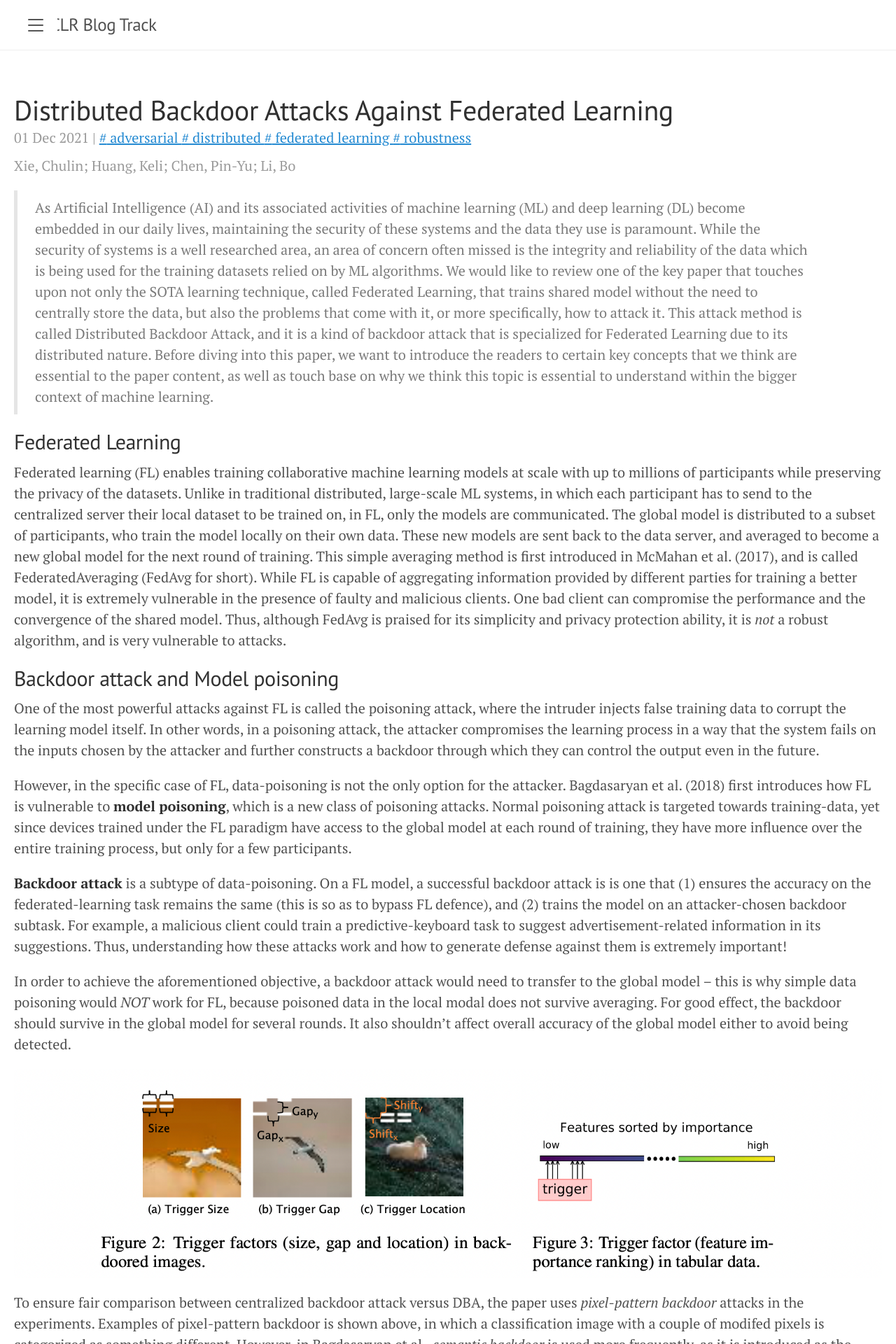
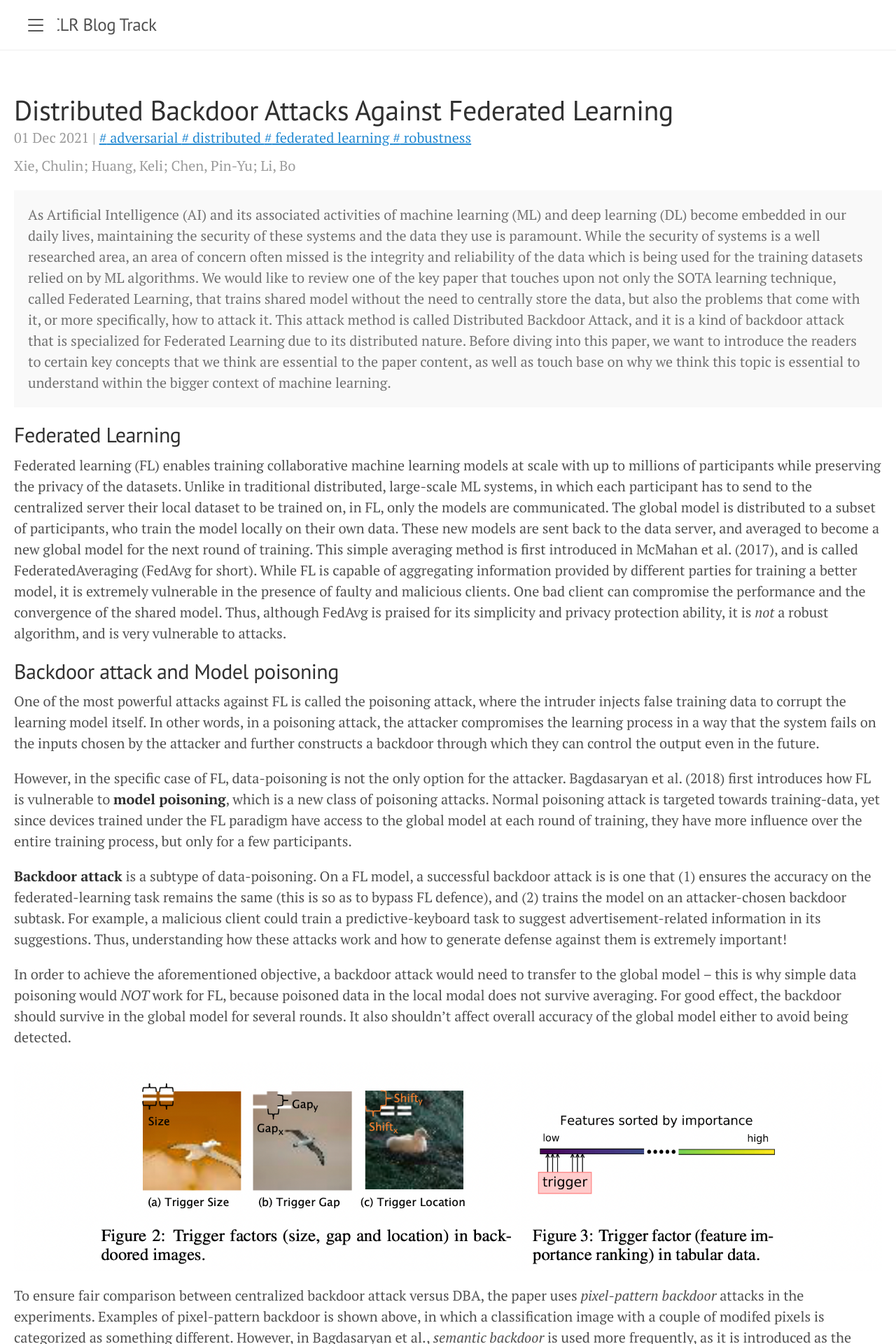
Before and after one commit to mataach/dba_blogpost, a Jekyll site: the page built from _posts/2021-12-01-DBA.md, in a window 1280 px wide. Shown: the top 1920 px of the page at 70% size. Built offline with Jekyll 4.4.1, drawn with Linux system fonts in a browser that asks for light colours; formulas are drawn with MathJax 3; comment, search, counter and statistics services are not loaded.

```diff
--- a/_posts/2021-12-01-DBA.md
+++ b/_posts/2021-12-01-DBA.md
@@ -5,8 +5,9 @@ tags: [adversarial, distributed, federated learning, robustness]
 authors: Xie, Chulin; Huang, Keli; Chen, Pin-Yu; Li, Bo
 ---
 
-<!-- abstract -->
-> As Artificial Intelligence (AI) and its associated activities of machine learning (ML) and deep learning (DL) become embedded in our daily lives, maintaining the security of these systems and the data they use is paramount. While the security of systems is a well researched area, an area of concern often missed is the integrity and reliability of the data which is being used for the training datasets relied on by ML algorithms. We would like to review one of the key paper that touches upon not only the SOTA learning technique, called Federated Learning, that trains shared model without the need to centrally store the data, but also the problems that come with it, or more specifically, how to attack it. This attack method is called Distributed Backdoor Attack, and it is a kind of backdoor attack that is specialized for Federated Learning due to its distributed nature. Before diving into this paper, we want to introduce the readers to certain key concepts that we think are essential to the paper content, as well as touch base on why we think this topic is essential to understand within the bigger context of machine learning.
+<div class="message">
+  As Artificial Intelligence (AI) and its associated activities of machine learning (ML) and deep learning (DL) become embedded in our daily lives, maintaining the security of these systems and the data they use is paramount. While the security of systems is a well researched area, an area of concern often missed is the integrity and reliability of the data which is being used for the training datasets relied on by ML algorithms. We would like to review one of the key paper that touches upon not only the SOTA learning technique, called Federated Learning, that trains shared model without the need to centrally store the data, but also the problems that come with it, or more specifically, how to attack it. This attack method is called Distributed Backdoor Attack, and it is a kind of backdoor attack that is specialized for Federated Learning due to its distributed nature. Before diving into this paper, we want to introduce the readers to certain key concepts that we think are essential to the paper content, as well as touch base on why we think this topic is essential to understand within the bigger context of machine learning.
+</div>
 
 ## Federated Learning
 
@@ -19,7 +20,6 @@ One of the most powerful attacks against FL is called the poisoning attack, wher
 However, in the specific case of FL, data-poisoning is not the only option for the attacker. Bagdasaryan et al. (2018) first introduces how FL is vulnerable to **model poisoning**, which is a new class of poisoning attacks. Normal poisoning attack is targeted towards training-data, yet since devices trained under the FL paradigm have access to the global model at each round of training, they have more influence over the entire training process, but only for a few participants.
 
 **Backdoor attack** is a subtype of data-poisoning. On a FL model, a successful backdoor attack is is one that (1) ensures the accuracy on the federated-learning task remains the same (this is so as to bypass FL defence), and (2) trains the model on an attacker-chosen backdoor subtask. For example, a malicious client could train a predictive-keyboard task to suggest advertisement-related information in its suggestions. Thus, understanding how these attacks work and how to generate defense against them is extremely important!
-<!-- insert image depicting normal learning vs poisoning attack -->
 
 
 In order to achieve the aforementioned objective, a backdoor attack would need to transfer to the global model -- this is why simple data poisoning would *NOT* work for FL, because poisoned data in the local modal does not survive averaging. For good effect, the backdoor should survive in the global model for several rounds. It also shouldn't affect overall accuracy of the global model either to avoid being detected.
@@ -67,11 +67,9 @@ Regarding the trigger factors for image datasets (e.g. MNIST, CIFAR-10, Tiny-ima
 * **Trigger Size** $TS$: The number of pixel columns (i.e. width)
 * **Trigger Gap** $TG$: The distance between the left and right, as well as the top and bottom local trigger, respectively
 * **Trigger Location** $TL$: This is the offset of the triger pattern from the top left pixel.
-<!-- include paper image of trigger size, gap and location?????? -->
 
 
 ## Experiment Setup
-<!-- explain the table contained in the paper + the attacker ability and the types of attack AM and AS -->
 
 <table>
   <thead>
@@ -141,7 +139,6 @@ One important finding from the paper is that *the attack success rate of global
 
 To understand and assess how powerful an attack is, it needs to be tested against SOTA defensive mechanisms. RFA (Pillutla et al., 2019) and FoolsGold (Fung et al., 2018) are 2 robust FL aggregation algorithms. They are based on distance or similarity metrics that make FL robust to corrupted updates by replacing the weighted arithmetic median aggregation with an approximation (e.g. RFA uses a geometric median approximation).
 
-<!-- explain the papers findings against these 2 defense mechanisms -->
 
 Since attack A-S is easily detected because of the scale factor $\gamma$, the paper only analyzes effectiveness of DBA under A-M setting:
 
@@ -188,5 +185,3 @@ We think this paper is fascinating as it introduces a different concept to what
 [2] Clement Fung, Chris JM Yoon, and Ivan Baschastnikh. Mitigating sybils in federated learning poisoning. *arXiv preprint arXiv:1808.04866*, 2018.
 
 [3] Krishna Pillutla, Sham M. Kakade, and Zaid Harchaoui. Robust Aggregation for Federated Learning. *arXiv preprint*, 2019.
-
------
```
